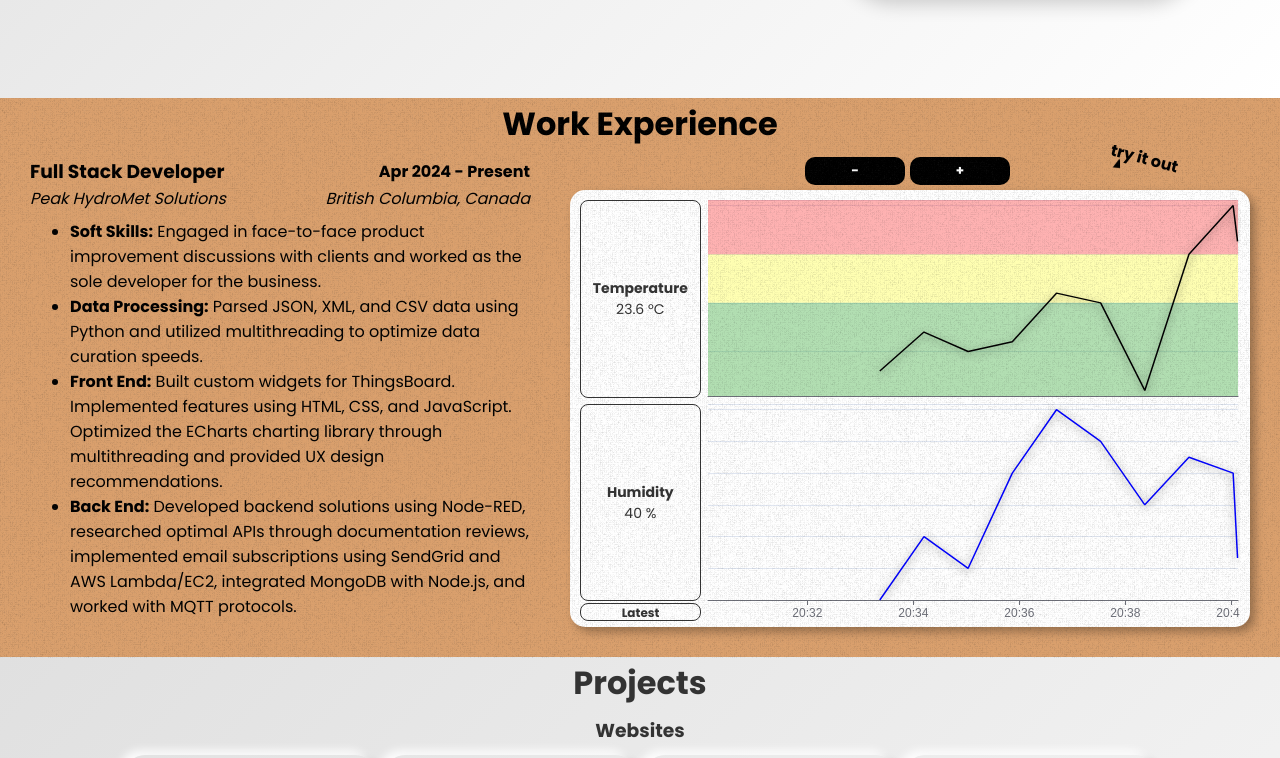
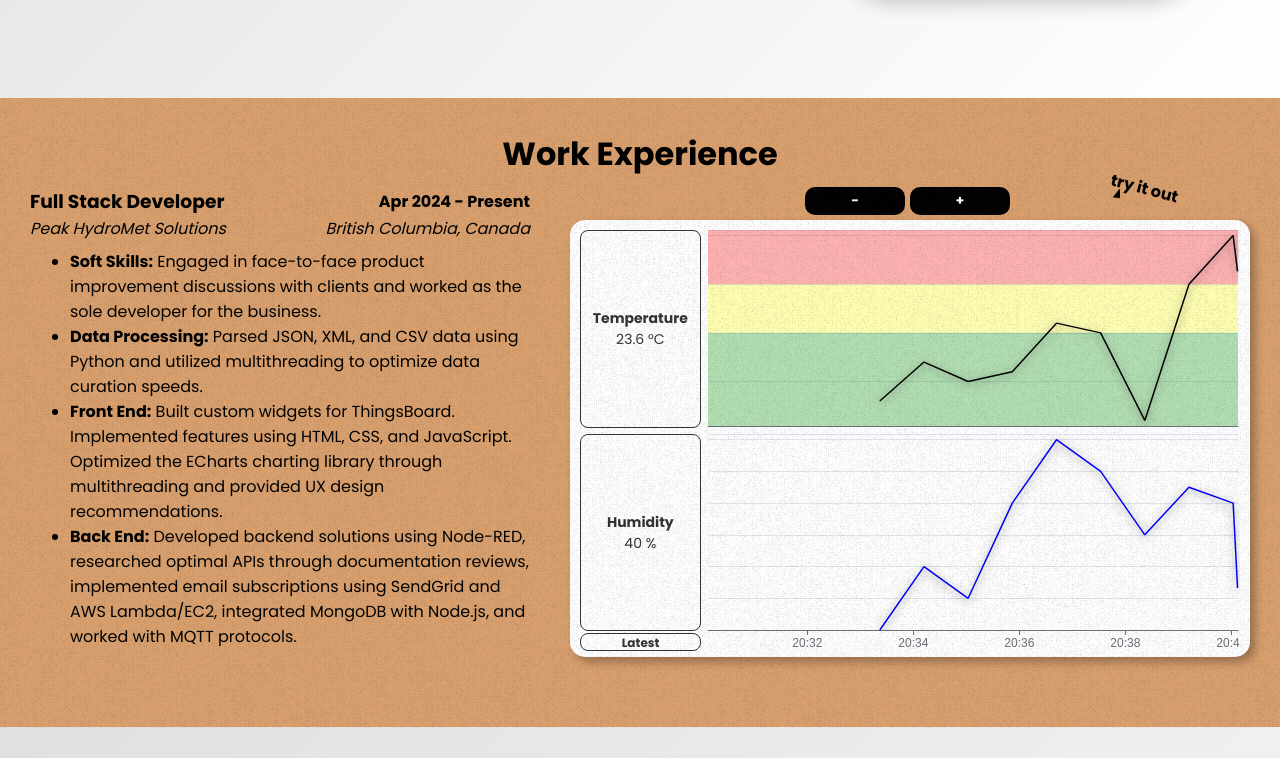
Before and after one commit to JaredTweed/react-resume, a React (Create React App) app in the folder resume/: page / in a window 1280 px wide. Shown: the part 552-1310 px from the top of the page. Built offline with nearby package versions, Linux system fonts and the light colour scheme.

Commit message:
refactored

```diff
--- a/resume/src/App.css
+++ b/resume/src/App.css
@@ -83,10 +83,21 @@ h3 {
   flex-direction: column;
   gap: 10px;
   width: 100%;
-  padding-bottom: 10px;
+  /* padding-bottom: 10px; */
   scroll-margin-top: 95px;
+  padding: 30px 0 50px;
 }
 
+.grainy-section {
+  filter: url(#grainy);
+  margin-top: -30px;
+  pointer-events: none;
+  opacity: 0.22;
+  position: absolute;
+  width: 100%;
+  height: 100%;
+  z-index: 100;
+}
 
 
 
@@ -180,7 +191,7 @@ h3 {
   align-items: center;
   gap: 10px;
   padding: 8px;
-  margin: 0 10px
+  margin: 0 10px;
 }
 
 .project-text {
@@ -245,6 +256,11 @@ h3 {
   border: 5px solid transparent;
 }
 
+@media screen and (max-width: 800px) {
+  .section {
+    padding: 0 0 10px 0;
+  }
+}
 
 @media screen and (max-width: 1180px) {
   .job {
@@ -264,6 +280,8 @@ h3 {
     min-height: 500px;
   }
 }
+
+
 
 @media screen and (max-width: 615px) {
   footer p {
--- a/resume/src/App.js
+++ b/resume/src/App.js
@@ -160,7 +160,7 @@ const App = () => {
 
 
           <div id="experience" className="section">
-            <div style={{ filter: "url(#grainy)", pointerEvents: "none", opacity: 0.22, position: "absolute", width: "100%", height: "100%", zIndex: 100 }}></div>
+            <div className="grainy-section" />
             <h2>Work Experience</h2>
             <div className="job">
               <div className="job-text">
@@ -194,6 +194,8 @@ const App = () => {
 
 
           <div id="projects" className="section">
+            {/* <div className="grainy-section" /> */}
+
             <h2>Projects</h2>
             <h3>Websites</h3>
             <div style={{ margin: "0 40px", display: "flex", flexDirection: "row", flexWrap: "wrap", justifyContent: "center", alignItems: "center", gap: "10px" }}>
@@ -247,7 +249,7 @@ const App = () => {
           </div>
 
           <div id="skills" className="section" >
-            <div style={{ filter: "url(#grainy)", pointerEvents: "none", opacity: 0.22, position: "absolute", width: "100%", height: "100%", zIndex: 50 }}></div>
+            <div className="grainy-section" />
             <h2>Skills</h2>
             <div className="paper reference-measurement">
               <h3>Technical Skills</h3>
```
